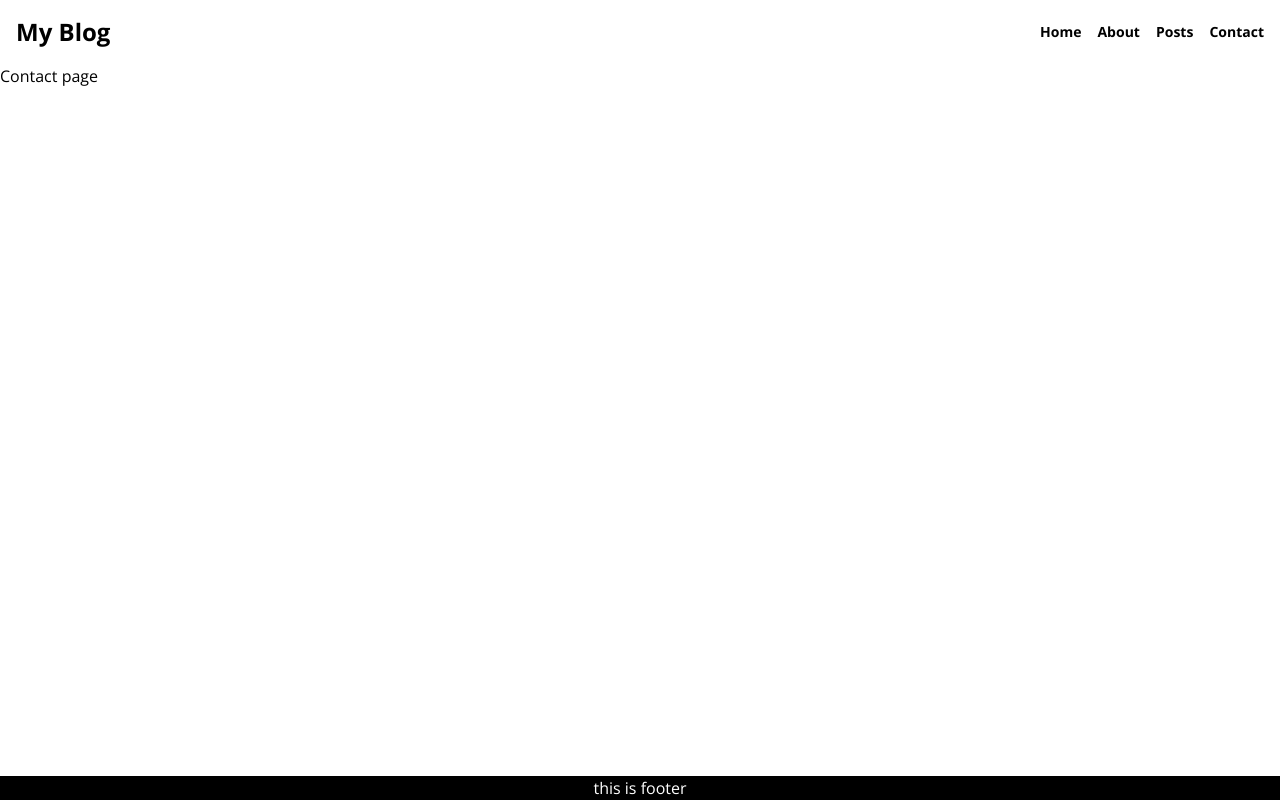
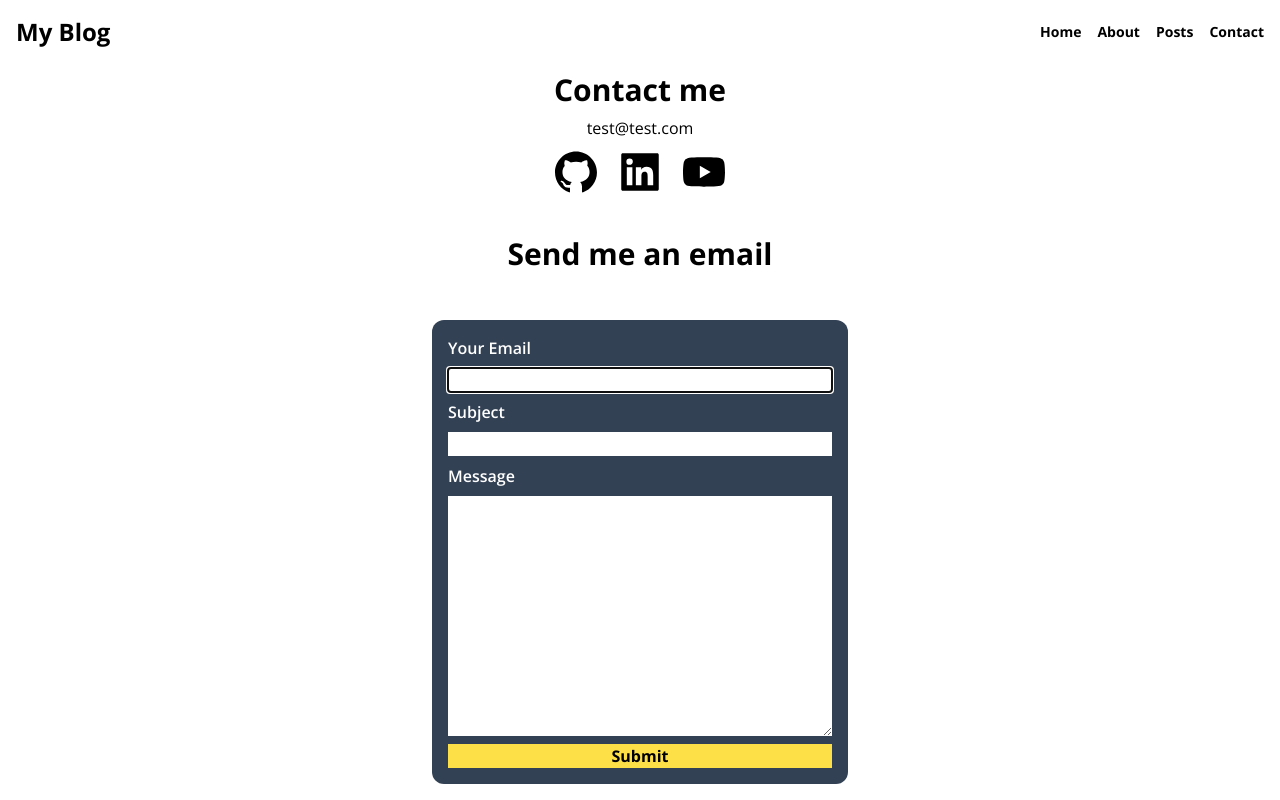
Before and after one commit to SangMin-Code/next_practice_blog, a Next.js app: page /contact in a window 1280 px wide. Built offline with nearby package versions, Linux system fonts and the light colour scheme.

Commit message:
about/ contact

```diff
--- a/src/app/about/page.tsx
+++ b/src/app/about/page.tsx
@@ -1,5 +1,26 @@
+import Hero from "@/components/Hero";
+
+const TITLE_CLASS = 'text-2xl font-bold text-gray-800 my-2'
+
 export default function About(){
     return(
-        <h1>About Page</h1>
+        <>
+            <Hero/>
+            <section className="bg-gray-100 shadow-lg p-8 m-8 text-center">
+                <h2 className={TITLE_CLASS }>Who Am I?</h2>
+                <p>Lorem ipsum dolor sit amet consectetur adipisicing elit. <br/>
+                Dolore doloribus numquam amet blanditiis excepturi facere quod vel, earum iusto. Assumenda vitae amet nihil aliquid beatae molestias enim dignissimos! Quisquam, quia.</p>
+                <h2 className={TITLE_CLASS }>Career</h2>
+                <p> test <br/>
+                    test <br/>
+                    test <br/>
+                </p>
+                <h2 className={TITLE_CLASS }>Skills</h2>
+                <p>React, Node<br/>
+                    Git<br/>
+                    VsCode
+                </p>
+            </section>
+        </>
     )
 }
--- a/src/app/contact/page.tsx
+++ b/src/app/contact/page.tsx
@@ -1,5 +1,27 @@
+import ContactForm from "@/components/ContactForm"
+import { AiFillGithub, AiFillLinkedin, AiFillYoutube } from "react-icons/ai"
+
+const LINKS = [
+    {icon: <AiFillGithub/>, url:''},
+    {icon: <AiFillLinkedin/>, url:''},
+    {icon: <AiFillYoutube/>, url:''}
+]
+
 export default function Contact(){
     return(
-        <h1>Contact page</h1>
+        <section className="flex flex-col items-center">
+            <h2 className="text-3xl font-bold my-2">Contact me</h2>
+            <p>test@test.com</p>
+            <ul className="flex gap-4 my-2">
+                {LINKS.map((link,idx)=>
+                 <a key={idx}
+                    href={link.url}
+                    target="_blank"
+                    rel="noreferrer"
+                    className="text-5xl hover:text-red-400">{link.icon}</a>)}
+            </ul>
+            <h2 className="text-3xl font-bold my-8">Send me an email</h2>
+            <ContactForm/>
+        </section>
     )
 }
--- /dev/null
+++ b/src/components/Banner.tsx
@@ -0,0 +1,16 @@
+export type BannerData = {
+    message :string;
+    state:"success" | "error";
+
+}
+
+export default function Banner({banner:{message,state}}:{banner:BannerData}){
+
+    const isSuccess = state = 'success';
+    const icon = isSuccess ? '✔':'🔥';
+
+
+    return(
+        <p className={`p-2 rounded-xl w-full text-center ${isSuccess? 'bg-green-300' : 'bh-red-300'}`}>{`${icon} ${message}`}</p>
+    )
+}
--- /dev/null
+++ b/src/components/ContactForm.tsx
@@ -0,0 +1,65 @@
+'use client';
+
+import { ChangeEvent, FormEvent, FormEventHandler, useState } from "react";
+import Banner, { BannerData } from "./Banner";
+
+type Form = {
+    from:string;
+    subject:string;
+    messasge:string;
+};
+
+const ContactForm =()=>{
+    const [form, setForm] = useState<Form>({from:'',subject:'',messasge:''});
+    const [banner, setBanner] = useState<BannerData | null>(null);
+
+
+    const onChange = (e:ChangeEvent<HTMLInputElement|HTMLTextAreaElement>)=>{
+        const {name, value} = e.target;
+        setForm(prev=> ({...prev,[name]:value}))
+    }
+
+    const onSubmit = (e:FormEvent<HTMLFormElement>)=>{
+        e.preventDefault();
+        setBanner({message:'성공', 'state':'success'})
+        setTimeout(()=>{setBanner(null)},3000)
+    }
+
+    return(
+        <section className="w-full max-w-md">
+            {banner && <Banner banner={banner}/> }
+            <form onSubmit={onSubmit}
+                className="flex flex-col gap-2 m-4 p-4 bg-slate-700 rounded-xl text-white">
+                <label htmlFor="from" className="font-semibold">Your Email</label>
+                <input
+                    type="email"
+                    id="from"
+                    name="from"
+                    required
+                    autoFocus
+                    value={form.from}
+                    onChange={onChange}/>
+                <label htmlFor="title" className="font-semibold">Subject</label>
+                <input
+                    type="text"
+                    id="subject"
+                    name="subject"
+                    required
+                    value={form.subject}
+                    onChange={onChange}/>
+                <label htmlFor="message" className="font-semibold">Message</label>
+                <textarea
+                    rows={10}
+                    id="message"
+                    name="message"
+                    required
+                    value={form.from}
+                    onChange={onChange}
+                    className="text-black"/>
+                <button className="bg-yellow-300 text-black font-bold hover:bg-yellow-400">Submit</button>
+            </form>
+        </section>
+    )
+}
+
+export default ContactForm;
```
